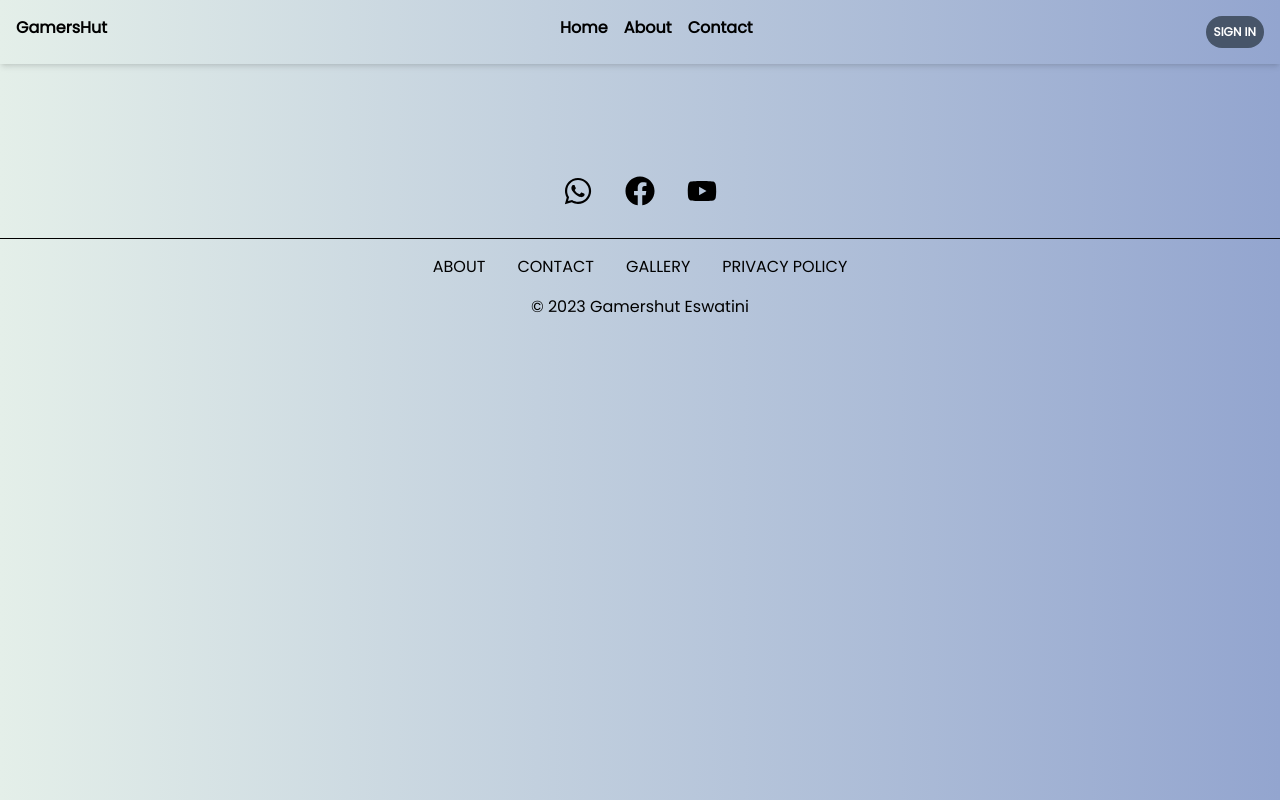
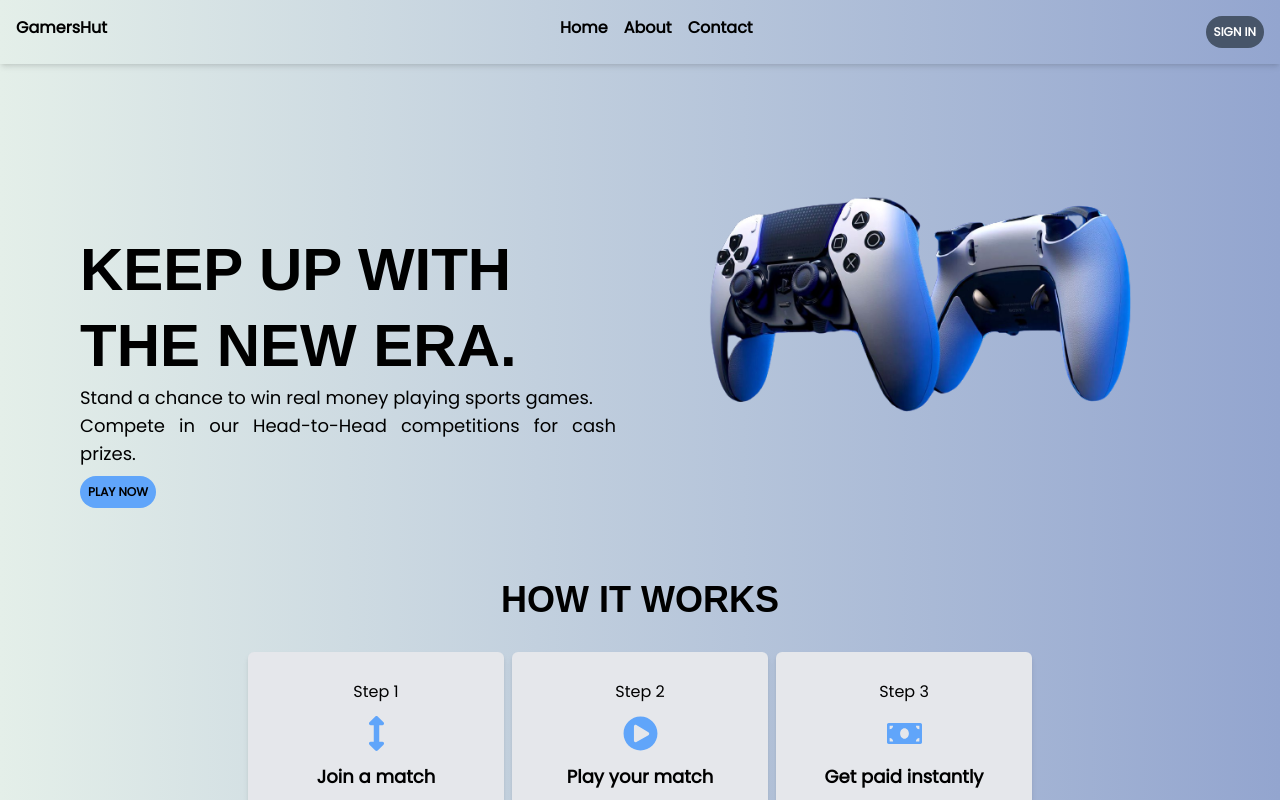
Before and after one commit to ZuluPhiwa/gamers, a React (Vite) app: page / in a window 1280 px wide. Shown: the top 800 px of the page. Built offline with nearby package versions, Linux system fonts and the light colour scheme.

Commit message:
second commi

```diff
--- a/package.json
+++ b/package.json
@@ -28,6 +28,7 @@
     "eslint-plugin-react": "^7.33.2",
     "eslint-plugin-react-hooks": "^4.6.0",
     "eslint-plugin-react-refresh": "^0.4.4",
+    "gh-pages": "^6.1.0",
     "postcss": "^8.4.32",
     "tailwindcss": "^3.3.6",
     "vite": "^5.0.0"
--- a/src/App.jsx
+++ b/src/App.jsx
@@ -14,6 +14,7 @@ function App() {
   return (
     <>
     <Navbar/>
+    <Home/>
     <Routes location={location} key={location.pathname}>
                 <Route path='/home' element= {<Home/>}/>
                 <Route path="/about" element={ <About/>}/>
```
Also changed, not shown: 1 other file (tests, documents, lock files or other folders).
